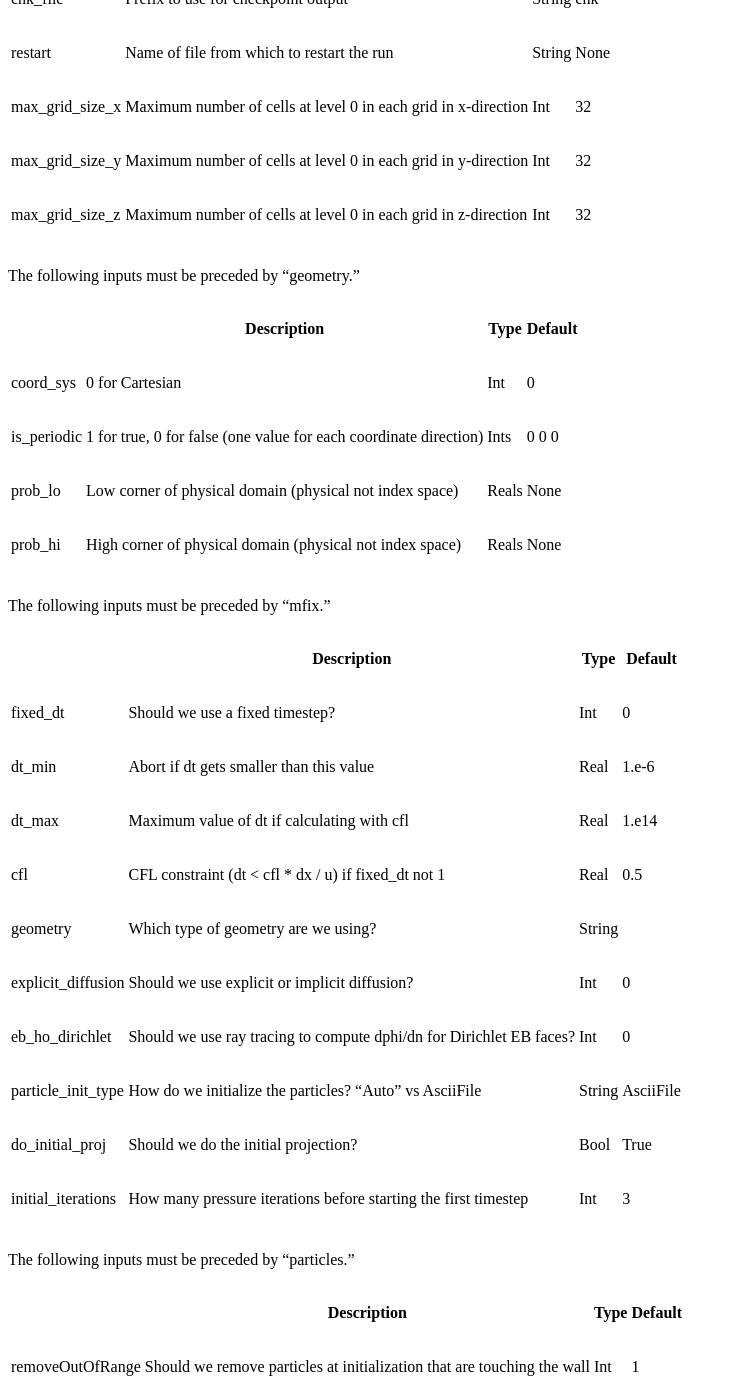
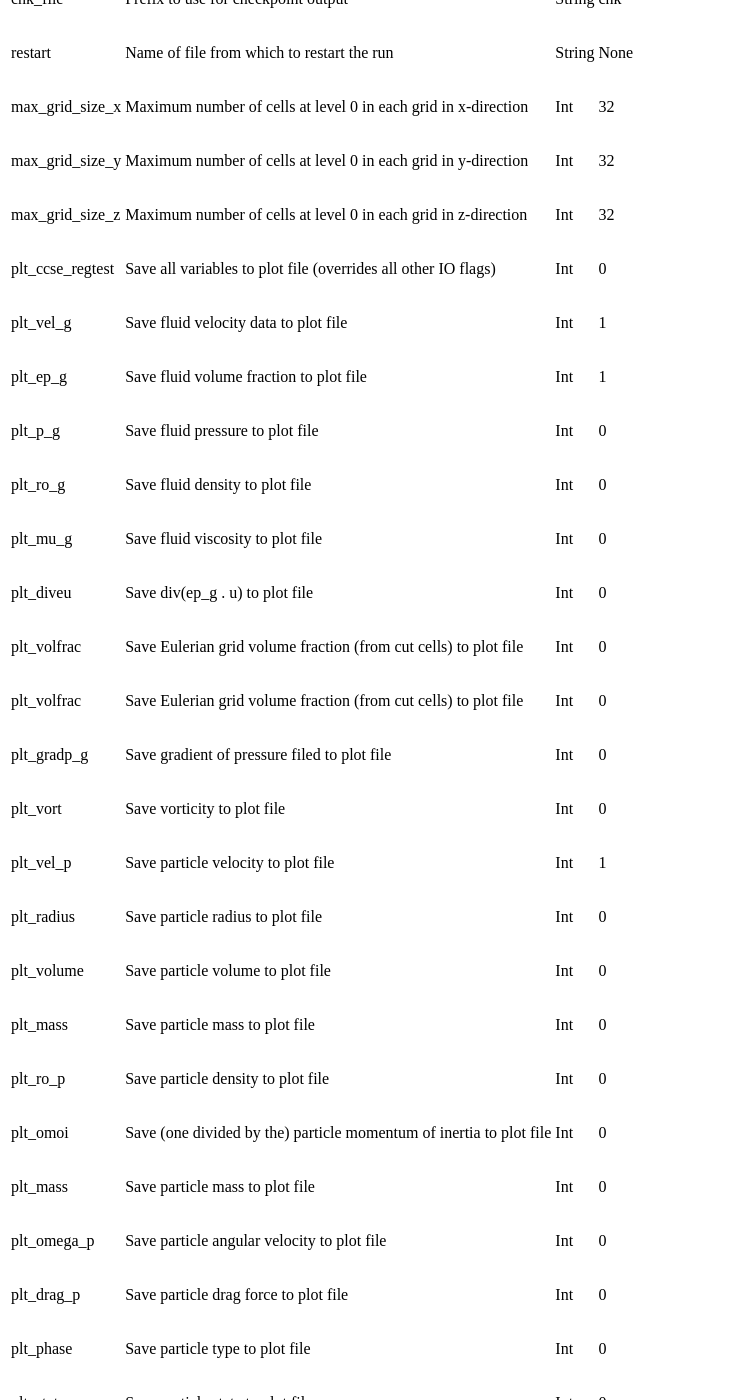
Before and after one commit to mwm126/MFIX-Exa, a Sphinx documentation site: the page built from docs/source/Inputs.rst, in a window 1280 px wide and 1400 px high, scrolled down 881 px. Shown: the whole window, without its empty margins (0-737 px from the left). Built offline with Sphinx 7.4.7 and the Read the Docs theme 2.0.0, drawn with Linux system fonts in a browser that asks for light colours; some of the changed text lies outside the part shown.

Commit message:
Add new IO keywords

```diff
--- a/docs/source/Inputs.rst
+++ b/docs/source/Inputs.rst
@@ -5,33 +5,78 @@ Run-time Inputs
 
 The following inputs must be preceded by "amr."
 
-+-----------------+-----------------------------------------------------------------------+-------------+-----------+
-|                 | Description                                                           |   Type      | Default   |
-+=================+=======================================================================+=============+===========+
-| max_step        | Maximum number of time steps to take                                  |    Int      | None      |
-+-----------------+-----------------------------------------------------------------------+-------------+-----------+
-| stop_time       | Maximum time to reach                                                 |    Real     | None      |
-+-----------------+-----------------------------------------------------------------------+-------------+-----------+
-| max_level       | Maximum level of refinement allowed (0 when single-level)             |    Int      | None      |
-+-----------------+-----------------------------------------------------------------------+-------------+-----------+
-| n_cell          | Number of cells at level 0 in each coordinate direction               |    Int      | None      |
-+-----------------+-----------------------------------------------------------------------+-------------+-----------+
-| plot_int        | Frequency of plotfile output                                          |    Int      | None      |
-+-----------------+-----------------------------------------------------------------------+-------------+-----------+
-| plot_file       | Prefix to use for plotfile output                                     |  String     | plt       |
-+-----------------+-----------------------------------------------------------------------+-------------+-----------+
-| check_int       | Frequency of checkpoint output                                        |    Int      | None      |
-+-----------------+-----------------------------------------------------------------------+-------------+-----------+
-| chk_file        | Prefix to use for checkpoint output                                   |  String     | chk       |
-+-----------------+-----------------------------------------------------------------------+-------------+-----------+
-| restart         | Name of file from which to restart the run                            |  String     | None      |
-+-----------------+-----------------------------------------------------------------------+-------------+-----------+
-| max_grid_size_x | Maximum number of cells at level 0 in each grid in x-direction        |    Int      | 32        |
-+-----------------+-----------------------------------------------------------------------+-------------+-----------+
-| max_grid_size_y | Maximum number of cells at level 0 in each grid in y-direction        |    Int      | 32        |
-+-----------------+-----------------------------------------------------------------------+-------------+-----------+
-| max_grid_size_z | Maximum number of cells at level 0 in each grid in z-direction        |    Int      | 32        |
-+-----------------+-----------------------------------------------------------------------+-------------+-----------+
++------------------+-----------------------------------------------------------------------+-------------+-----------+
+|                  | Description                                                           |   Type      | Default   |
++==================+=======================================================================+=============+===========+
+| max_step         | Maximum number of time steps to take                                  |    Int      | None      |
++------------------+-----------------------------------------------------------------------+-------------+-----------+
+| stop_time        | Maximum time to reach                                                 |    Real     | None      |
++------------------+-----------------------------------------------------------------------+-------------+-----------+
+| max_level        | Maximum level of refinement allowed (0 when single-level)             |    Int      | None      |
++------------------+-----------------------------------------------------------------------+-------------+-----------+
+| n_cell           | Number of cells at level 0 in each coordinate direction               |    Int      | None      |
++------------------+-----------------------------------------------------------------------+-------------+-----------+
+| plot_int         | Frequency of plotfile output                                          |    Int      | None      |
++------------------+-----------------------------------------------------------------------+-------------+-----------+
+| plot_file        | Prefix to use for plotfile output                                     |  String     | plt       |
++------------------+-----------------------------------------------------------------------+-------------+-----------+
+| check_int        | Frequency of checkpoint output                                        |    Int      | None      |
++------------------+-----------------------------------------------------------------------+-------------+-----------+
+| chk_file         | Prefix to use for checkpoint output                                   |  String     | chk       |
++------------------+-----------------------------------------------------------------------+-------------+-----------+
+| restart          | Name of file from which to restart the run                            |  String     | None      |
++------------------+-----------------------------------------------------------------------+-------------+-----------+
+| max_grid_size_x  | Maximum number of cells at level 0 in each grid in x-direction        |    Int      | 32        |
++------------------+-----------------------------------------------------------------------+-------------+-----------+
+| max_grid_size_y  | Maximum number of cells at level 0 in each grid in y-direction        |    Int      | 32        |
++------------------+-----------------------------------------------------------------------+-------------+-----------+
+| max_grid_size_z  | Maximum number of cells at level 0 in each grid in z-direction        |    Int      | 32        |
++------------------+-----------------------------------------------------------------------+-------------+-----------+
+| plt_ccse_regtest | Save all variables to plot file (overrides all other IO flags)        |    Int      | 0         |
++------------------+-----------------------------------------------------------------------+-------------+-----------+
+| plt_vel_g        | Save fluid velocity data to plot file                                 |    Int      | 1         |
++------------------+-----------------------------------------------------------------------+-------------+-----------+
+| plt_ep_g         | Save fluid volume fraction to plot file                               |    Int      | 1         |
++------------------+-----------------------------------------------------------------------+-------------+-----------+
+| plt_p_g          | Save fluid pressure to plot file                                      |    Int      | 0         |
++------------------+-----------------------------------------------------------------------+-------------+-----------+
+| plt_ro_g         | Save fluid density to plot file                                       |    Int      | 0         |
++------------------+-----------------------------------------------------------------------+-------------+-----------+
+| plt_mu_g         | Save fluid viscosity to plot file                                     |    Int      | 0         |
++------------------+-----------------------------------------------------------------------+-------------+-----------+
+| plt_diveu        | Save div(ep_g . u) to plot file                                       |    Int      | 0         |
++------------------+-----------------------------------------------------------------------+-------------+-----------+
+| plt_volfrac      | Save Eulerian grid volume fraction (from cut cells) to plot file      |    Int      | 0         |
++------------------+-----------------------------------------------------------------------+-------------+-----------+
+| plt_volfrac      | Save Eulerian grid volume fraction (from cut cells) to plot file      |    Int      | 0         |
++------------------+-----------------------------------------------------------------------+-------------+-----------+
+| plt_gradp_g      | Save gradient of pressure filed to plot file                          |    Int      | 0         |
++------------------+-----------------------------------------------------------------------+-------------+-----------+
+| plt_vort         | Save vorticity to plot file                                           |    Int      | 0         |
++------------------+-----------------------------------------------------------------------+-------------+-----------+
+| plt_vel_p        | Save particle velocity to plot file                                   |    Int      | 1         |
++------------------+-----------------------------------------------------------------------+-------------+-----------+
+| plt_radius       | Save particle radius to plot file                                     |    Int      | 0         |
++------------------+-----------------------------------------------------------------------+-------------+-----------+
+| plt_volume       | Save particle volume to plot file                                     |    Int      | 0         |
++------------------+-----------------------------------------------------------------------+-------------+-----------+
+| plt_mass         | Save particle mass to plot file                                       |    Int      | 0         |
++------------------+-----------------------------------------------------------------------+-------------+-----------+
+| plt_ro_p         | Save particle density to plot file                                    |    Int      | 0         |
++------------------+-----------------------------------------------------------------------+-------------+-----------+
+| plt_omoi         | Save (one divided by the) particle momentum of inertia to plot file   |    Int      | 0         |
++------------------+-----------------------------------------------------------------------+-------------+-----------+
+| plt_mass         | Save particle mass to plot file                                       |    Int      | 0         |
++------------------+-----------------------------------------------------------------------+-------------+-----------+
+| plt_omega_p      | Save particle angular velocity to plot file                           |    Int      | 0         |
++------------------+-----------------------------------------------------------------------+-------------+-----------+
+| plt_drag_p       | Save particle drag force to plot file                                 |    Int      | 0         |
++------------------+-----------------------------------------------------------------------+-------------+-----------+
+| plt_phase        | Save particle type to plot file                                       |    Int      | 0         |
++------------------+-----------------------------------------------------------------------+-------------+-----------+
+| plt_state        | Save particle state to plot file                                      |    Int      | 0         |
++------------------+-----------------------------------------------------------------------+-------------+-----------+
+
 
 
 The following inputs must be preceded by "geometry."
```
